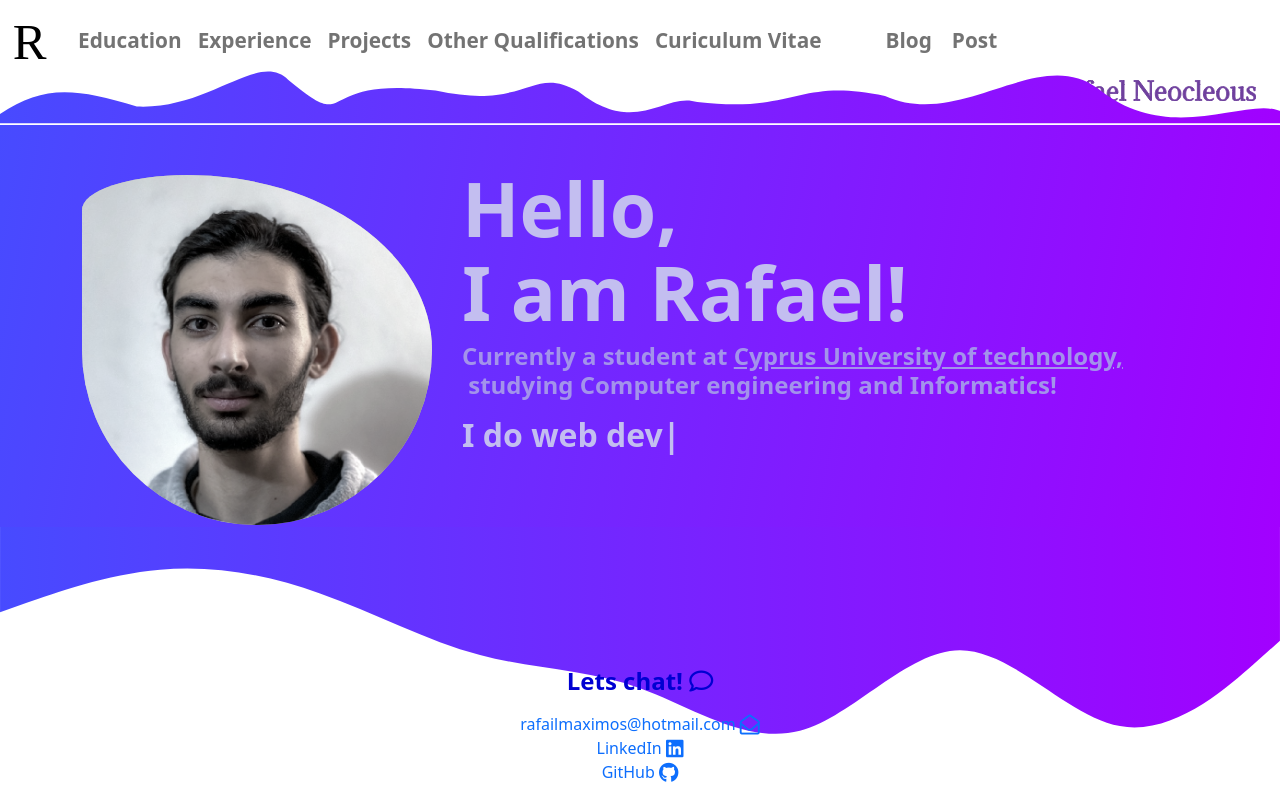
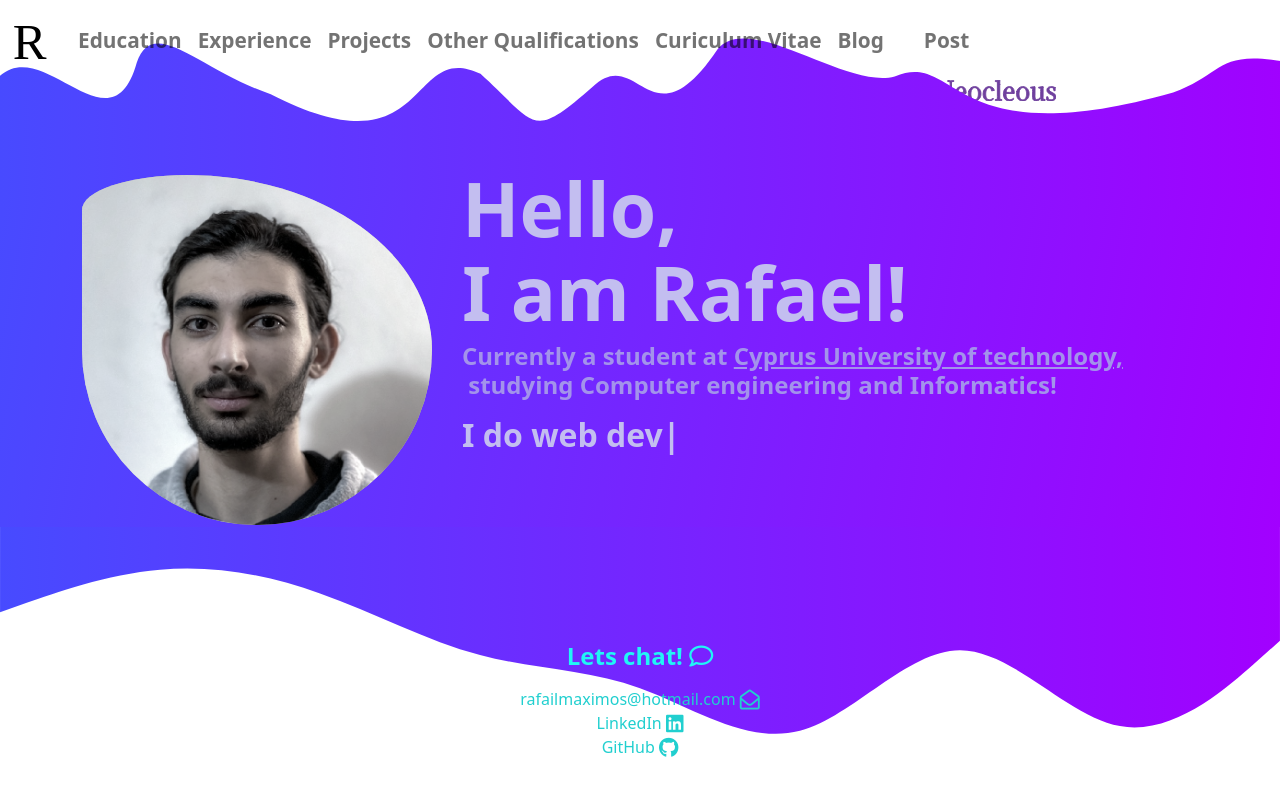
Before and after one commit to rafaneo/Portfolio, a Django app: page / in a window 1280 px wide. Run offline with Django 4.2, Linux system fonts and the light colour scheme; a user stored in the database is signed in; style sheets or scripts are compiled from the project's sources; some libraries are stand-ins or nearby versions.

Commit message:
some changes

```diff
--- a/Portfolio/templates/base.html
+++ b/Portfolio/templates/base.html
@@ -16,7 +16,7 @@
 </head>
 <body>
 
-    <nav style="z-index:1" class="overflow-visible navbar navbar-expand-lg navbar-light bg-nav wrapper">
+    <nav class="overflow-visible navbar navbar-expand-lg navbar-light bg-nav wrapper">
       <a class="navbar-brand" href="{% url 'mainpage' %}">
         <svg width="54" height="54" viewBox="0 0 64 64">
           <text x="15" y="55" font-size="3em" font-family="Bodoni Moda">R</text>
@@ -39,29 +39,28 @@
           <li class="nav-item">
             <a class="nav-link" href="{% url 'curiculum_vitae' %}">Curiculum Vitae</a>
           </li>
-          <li class="nav-item ms-5 fw-bold">
+          <li class="nav-item fw-bold">
             <a class="nav-link" href="blog">Blog</a>
           </li>
           {% if user.is_admin %}
-            <li class="nav-item ms-1 fw-bold">
+            <li class="nav-item ms-4 fw-bold">
               <a class="nav-link" href="post">Post</a>
             </li>
           {% endif %}
         </ul>
       </div>
     </nav>
-    <div class="d-flex justify-content-end mx-4">
+      <div class="d-flex justify-content-end overflow-visible" style="margin-right: 14rem;" >
         <object data="{% static 'portfolio/svg/name.svg' %}"></object>
       </div>
-    <svg style="z-index:-1;"class="overflow-visible" xmlns="http://www.w3.org/2000/svg" viewBox="0 305 1450 10" >
+      <svg class="overflow-visible" style="z-index:-1;" xmlns="http://www.w3.org/2000/svg" viewBox="0 218 1450 10" >
         <linearGradient id="gradient" x1="0%" y1="0%" x2="100%" y2="0%">
             <stop offset="0%" style="stop-color:rgb(71,75,255);stop-opacity:1" />
             <stop offset="100%" style="stop-color:rgb(162,0,255);stop-opacity:1" />
         </linearGradient>
-        <path class="gradient" fill="url(#gradient)" fill-opacity="1" fill="#0099ff" fill-opacity="1" d="M -16 320 C 41 277 75 277 154 301 C 237 305 292 237 326 271 C 403 335 351 265 493 283 C 599 306 601 253 655 284 C 721 336 753 284 790 296 C 903 309 902 268 1003 289 C 1090 328 1177 230 1245 281 C 1339 357 1439 269 1466 320 C 1427.7 320 1415 320 1403 320 C 1390.8 320 1378 320 1366 320 C 1353.8 320 1342 320 1329 320 C 1316.9 320 1305 320 1292 320 C 1280 320 1268 320 1255 320 C 1243.1 320 1231 320 1218 320 C 1206.2 320 1194 320 1182 320 C 1169.2 320 1157 320 1145 320 C 1132.3 320 1120 320 1108 320 C 1095.4 320 1083 320 1071 320 C 1058.5 320 1046 320 1034 320 C 1021.5 320 1009 320 997 320 C 984.6 320 972 320 960 320 C 947.7 320 935 320 923 320 C 910.8 320 898 320 886 320 C 873.8 320 862 320 849 320 C 836.9 320 825 320 812 320 C 800 320 788 320 775 320 C 763.1 320 751 320 738 320 C 726.2 320 714 320 702 320 C 689.2 320 677 320 665 320 C 652.3 320 640 320 628 320 C 615.4 320 603 320 591 320 C 578.5 320 566 320 554 320 C 541.5 320 529 320 517 320 C 504.6 320 492 320 480 320 C 467.7 320 455 320 443 320 C 430.8 320 418 320 406 320 C 393.8 320 382 320 369 320 C 356.9 320 345 320 332 320 C 320 320 308 320 295 320 C 283.1 320 271 320 258 320 C 246.2 320 234 320 222 320 C 209.2 320 197 320 185 320 C 172.3 320 160 320 148 320 C 135.4 320 123 320 111 320 C 98.5 320 86 320 74 320 C 61.5 320 49 320 37 320 Z"></path>
+          <path class="gradient" fill="url(#gradient)" fill-opacity="1" fill="#0099ff" fill-opacity="1" d="M -16 320 L -16 199 C 34 104 122 278 154 164 C 173 109 227 174 306 200 C 489 294 460 137 544 177 C 609 236 601 253 671 192 C 723 142 737 262 813 149 C 849 105 958 195 1014 180 C 1087 149 1073 271 1330 198 C 1391 177 1376 145 1475 167 C 1478 341 1492 319 1403 320 C 1390.8 320 1378 320 1366 320 C 1353.8 320 1342 320 1329 320 C 1316.9 320 1305 320 1292 320 C 1280 320 1268 320 1255 320 C 1243.1 320 1231 320 1218 320 C 1206.2 320 1194 320 1182 320 C 1169.2 320 1157 320 1145 320 C 1132.3 320 1120 320 1108 320 C 1095.4 320 1083 320 1071 320 C 1058.5 320 1046 320 1034 320 C 1021.5 320 1009 320 997 320 C 984.6 320 972 320 960 320 C 947.7 320 935 320 923 320 C 910.8 320 898 320 886 320 C 873.8 320 862 320 849 320 C 836.9 320 825 320 812 320 C 800 320 788 320 775 320 C 763.1 320 751 320 738 320 C 726.2 320 714 320 702 320 C 689.2 320 677 320 665 320 C 652.3 320 640 320 628 320 C 615.4 320 603 320 591 320 C 578.5 320 566 320 554 320 C 541.5 320 529 320 517 320 C 504.6 320 492 320 480 320 C 467.7 320 455 320 443 320 C 430.8 320 418 320 406 320 C 393.8 320 382 320 369 320 C 356.9 320 345 320 332 320 C 320 320 308 320 295 320 C 283.1 320 271 320 258 320 C 246.2 320 234 320 222 320 C 209.2 320 197 320 185 320 C 172.3 320 160 320 148 320 C 135.4 320 123 320 111 320 C 98.5 320 86 320 74 320 C 61.5 320 49 320 37 320 Z">
         </svg>
   {% block content %}
   {% endblock %}
 </body>
-
 </html>
--- a/Portfolio/templates/curiculum_vitae.html
+++ b/Portfolio/templates/curiculum_vitae.html
@@ -4,8 +4,6 @@
 
 {% block content %}
 <center>
-    <h1 class="mt-3" style="">Rafael Neocleous</h1>
-
-    <iframe width="80%" height="700px" src="static/portfolio/files/Rafael Neocleous 2022.pdf"></iframe>
+    <iframe width="80%" height="1000px" src="static/portfolio/files/Rafael Neocleous 2022.pdf"></iframe>
 </center>
 {% endblock %}
--- a/Portfolio/templates/main.html
+++ b/Portfolio/templates/main.html
@@ -9,8 +9,8 @@
 <div class="gradient wrapper">
     <div class="container">
         <div class="row mt-5 ">
-            <div class="col-md-4">
-                <img class="circle zoom" src="{% static 'portfolio/images/profile.png' %}" alt="profile">
+            <div class="col-md-4 img-fluid">
+                <img class="circle zoom img-fluid" src="{% static 'portfolio/images/profile.png' %}" alt="profile">
             </div>
             <div class="col">
                 <div class="display-2-raw fw-bold line-height-9 text-light-purple-1">
@@ -29,32 +29,25 @@
         </div>
     </div>
 </div>
+</div>
 <div class="wrapper mt-auto">
     <svg class="overflow-visible" xmlns="http://www.w3.org/2000/svg" viewBox="0 0 1440 130">
-        <linearGradient id="gradient" x1="0%" y1="0%" x2="100%" y2="0%"
+        <linearGradient id="gradient" x1="0%" y1="0%" x2="100%" y2="0%">
             <stop offset="0%" style="stop-color:rgb(71,75,255);stop-opacity:1" />
             <stop offset="100%" style="stop-color:rgb(162,0,255);stop-opacity:1" />
         </linearGradient>
         <path class="gradient" fill="url(#gradient)" fill-opacity="1" d="M0,96L30,85.3C60,75,120,53,180,48C240,43,300,53,360,74.7C420,96,480,128,540,144C600,160,660,160,720,181.3C780,203,840,245,900,229.3C960,213,1020,139,1080,138.7C1140,139,1200,213,1260,224C1320,235,1380,181,1410,154.7L1440,128L1440,0L1410,0C1380,0,1320,0,1260,0C1200,0,1140,0,1080,0C1020,0,960,0,900,0C840,0,780,0,720,0C660,0,600,0,540,0C480,0,420,0,360,0C300,0,240,0,180,0C120,0,60,0,30,0L0,0Z"></path>
     </svg>
-
-    <footer class="text-center text-white mt-auto mb-3 footer text-main">
-        <div class="display-9 fw-bold">
-                <p style="color:rgb(0,0,210)">Lets chat! <i class="fa-regular fa-comment"></i></p>
-        </div>
-        <div class="text-main">
-            <a class="no-underline" href="rafailmaximos@hotmail.com">rafailmaximos@hotmail.com <i class="fa-regular fa-envelope-open fa-lg"></i>
-            </a><br>
-        </div>
-        <div class="text-main">
-            <a class="no-underline" href="https://www.linkedin.com/in/rafael-neokleous-950811170/">LinkedIn <i class="fa-brands fa-linkedin fa-lg"></i></a><br>
-        </div>
-        <div class="text-main">
-            <a class="no-underline" href="https://github.com/rafaneo">GitHub <i class="fa-brands fa-github fa-lg"></i></a><br>
-        </div>
-    </footer>
 </div>
 
+<div class="text-center mt-auto mb-3">
+    <div class="display-9 fw-bold">
+            <p style="color:#21f5f5">Lets chat! <i class="fa-regular fa-comment"></i></p>
+    </div>
+        <a class="no-underline" style="color: #21cfcf" href="rafailmaximos@hotmail.com">rafailmaximos@hotmail.com <i class="fa-regular fa-envelope-open fa-lg"></i></a><br>
+        <a class="no-underline" style="color: #21cfcf" href="https://www.linkedin.com/in/rafael-neokleous-950811170/">LinkedIn <i class="fa-brands fa-linkedin fa-lg"></i></a><br>
+        <a class="no-underline" style="color: #21cfcf" href="https://github.com/rafaneo">GitHub <i class="fa-brands fa-github fa-lg"></i></a><br>
+</div>
 
 <script src="https://cdnjs.cloudflare.com/ajax/libs/typed.js/2.0.5/typed.min.js"
     integrity="sha512-1KbKusm/hAtkX5FScVR5G36wodIMnVd/aP04af06iyQTkD17szAMGNmxfNH+tEuFp3Og/P5G32L1qEC47CZbUQ=="
--- a/Portfolio/urls.py
+++ b/Portfolio/urls.py
@@ -28,6 +28,12 @@ from mainapp.views import (
     Projects,
     Other,
 )
+
+from mainapp.api.api import(
+    InitializeInstance,
+)
+
+
 urlpatterns = [
     path("admin/", admin.site.urls),
     path('' ,  Main.as_view(), name="mainpage"),
@@ -38,4 +44,5 @@ urlpatterns = [
     path('curiculum_vitae', CuriculumVitae.as_view(), name="curiculum_vitae"),
     path('post', Article.as_view(),name="post" ),
     path('blog', BlogView.as_view(),name="blog" ),
+    path('endpoint', InitializeInstance.as_view(), name="end_point"),
 ] + static(settings.MEDIA_URL, document_root=settings.MEDIA_ROOT)
--- a/static/portfolio/css/style.css
+++ b/static/portfolio/css/style.css
@@ -576,12 +576,6 @@
     height: 50%;
 }
 
-.footer{
-    position: absolute;
-    bottom: 0;
-    width: 100%;
-    /* Additional styling for the footer */
-}
 
 .dot-style{
     display:inline-block;
@@ -599,3 +593,8 @@
 .bg-nav{
     background-color: rgba(0, 0, 0, 0.0);
 }
+
+
+.pos{
+    position: fixed;
+}
```
Also changed, not shown: Portfolio/settings.py (+7 -0 lines), Portfolio/templates/education.html (+8 -5 lines), Portfolio/templates/experience.html (+7 -4 lines), mainapp/api/api.py (added, +13 -0 lines), static/portfolio/css/main.css (deleted, +0 -4 lines), mainapp/api/serializers.py (added). Lines whose indentation alone changed are shown as unchanged.
